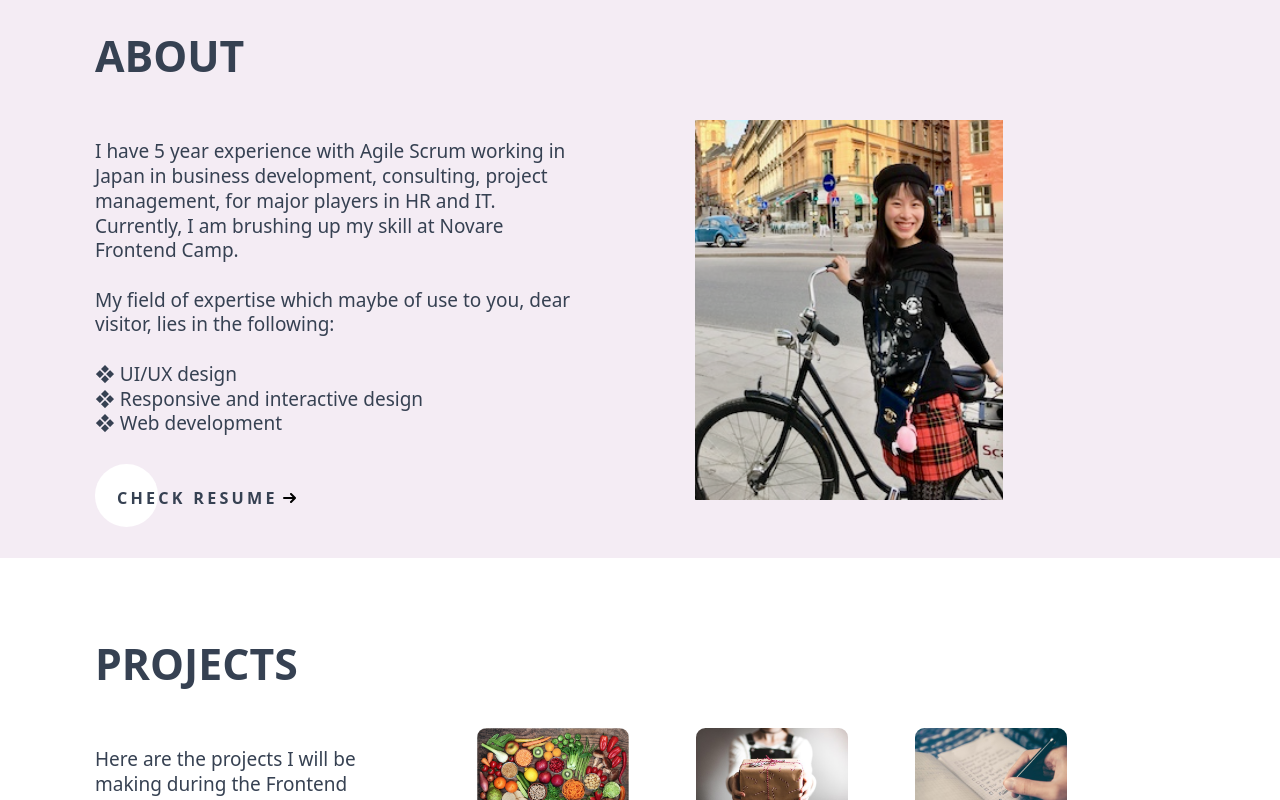
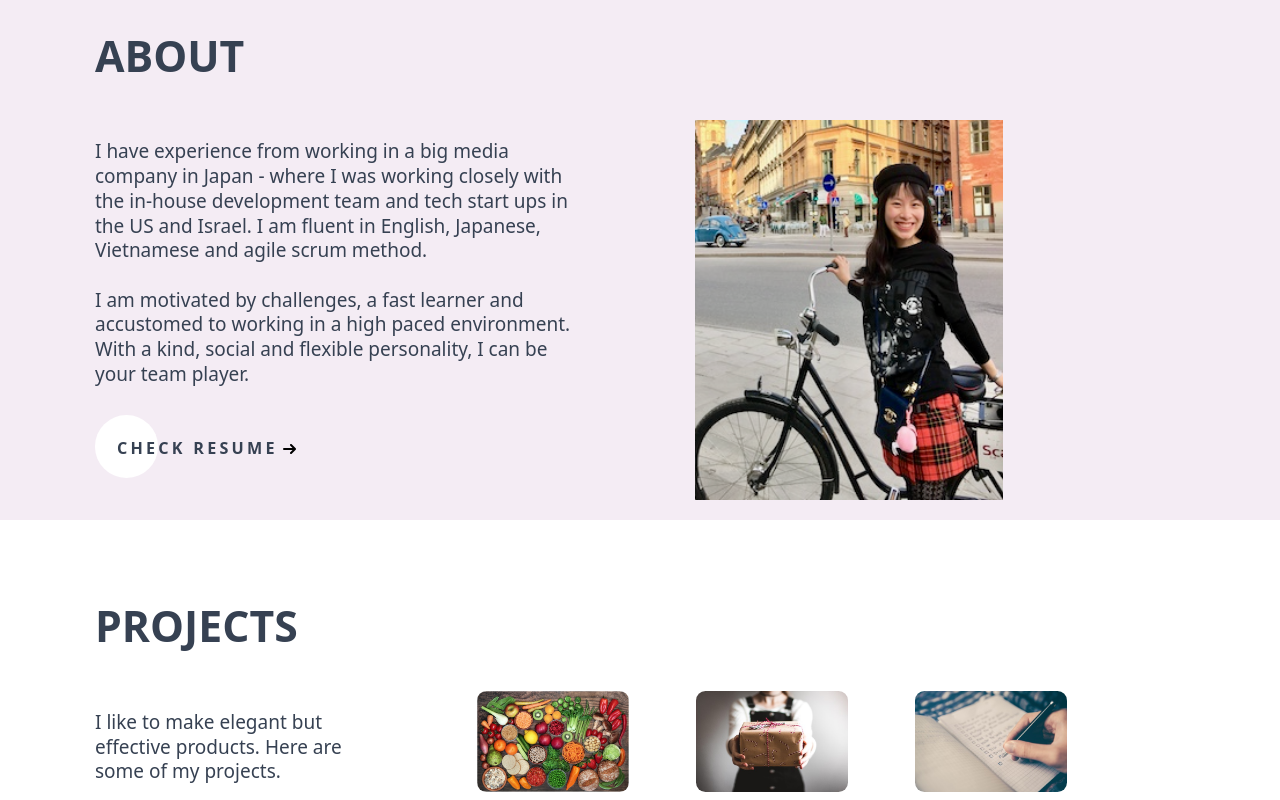
Before and after one commit to nh-g/portfolio-in-react, a React (Create React App) app: page / in a window 1280 px wide. Shown: the part 920-1720 px from the top of the page. Built offline with nearby package versions, Linux system fonts and the light colour scheme.

Commit message:
change intro texts

```diff
--- a/src/data/aboutMe.js
+++ b/src/data/aboutMe.js
@@ -3,10 +3,14 @@ export function getAboutMe() {
   return (
     <>
       <p>
-        I have 5 year experience with Agile Scrum working in Japan in business
-        development, consulting, project management, for major players in HR and
-        IT. Currently, I am brushing up my skill at Novare Frontend Camp.
+        I have experience from working in a big media company in Japan - where I
+        was working closely with the in-house development team and tech start
+        ups in the US and Israel. I am fluent in English, Japanese, Vietnamese and agile scrum method.
         <br />
+        <br />
+        I am motivated by challenges, a fast learner and accustomed to working
+        in a high paced environment. With a kind, social and flexible
+        personality, I can be your team player. <br />
         {/* According to my closest colleagues and friends: I'm always positive,
         have a structured and analytical approach to problem solving and I'm a
         team player. On the personal side I was told to be a kind, and have a
@@ -18,11 +22,11 @@ export function getAboutMe() {
       in a new continent. And with a beautiful chaos since the born of my child and what-called new mom
       crisis, I find programming as a meditation to connect to my own sanity.
       <br /> */}
-        <br />
+        {/* <br />
         My field of expertise which maybe of use to you, dear visitor, lies in
         the following: <br />
         <br />❖ UI/UX design <br />❖ Responsive and interactive design
-        <br />❖ Web development
+        <br />❖ Web development */}
       </p>
       {/* <a
         target="_blank"
--- a/src/data/introTexts.js
+++ b/src/data/introTexts.js
@@ -1,8 +1,7 @@
 export function getProjectsIntro() {
   return (
     <p>
-      Here are the projects I will be making during the Frontend course at
-      Novare Potential.
+      I like to make elegant but effective products. Here are some of my projects.
     </p>
   );
 }
```
